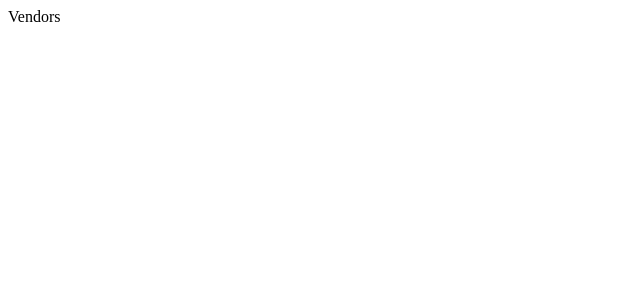
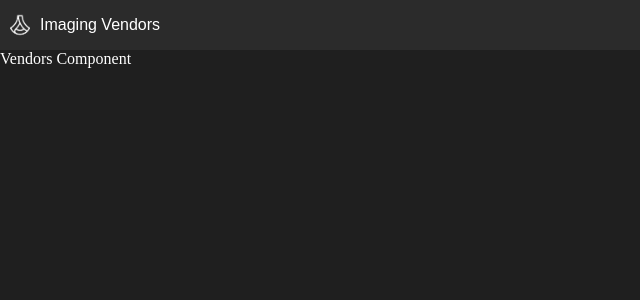
Before and after one commit to thefreymaster/frontend-interview-ts, a React (Vite) app: page / in a window 1280 px wide. Shown: the top 300 px of the page, without its empty margins (0-640 px from the left). Built offline with nearby package versions, Linux system fonts and the light colour scheme.

Commit message:
updated interview

```diff
--- a/src/App.tsx
+++ b/src/App.tsx
@@ -1,12 +1,15 @@
 import "./App.css";
 
 import { api } from "./api/api";
+import { Header } from "./components/Header/Header";
+import { Vendors } from "./components/Vendors/Vendors";
 import { IVendor } from "./interfaces/vendors";
 
 const App = () => {
   return (
     <section className="App">
-      <nav>Vendors</nav>
+      <Header />
+      <Vendors />
     </section>
   );
 };
--- a/src/api/api.ts
+++ b/src/api/api.ts
@@ -1,6 +1,6 @@
 import { Vendors } from "./mockResponse";
 
-export const getVendors = () => {
+export const get = () => {
   return new Promise((resolve) => {
     setTimeout(() => {
       resolve(Vendors);
@@ -9,5 +9,5 @@ export const getVendors = () => {
 };
 
 export const api = {
-  vendors: getVendors,
+  vendors: { get },
 };
--- /dev/null
+++ b/src/components/Header/Header.tsx
@@ -0,0 +1,19 @@
+import AndurilLogo from "../../assets/anduril.png";
+
+export const Header = () => {
+    const style = {
+      backgroundColor: "#2b2b2b",
+      padding: "0rem",
+      color: 'white',
+      fontFamily: "Arial, Helvetica, sans-serif",
+      display: "flex",
+      flexDirection: "row",
+      alignItems: 'center'
+    };
+    return (
+      <nav style={style}>
+        <img src={AndurilLogo} alt="Anduril Logo" width="40px" height="40px" />
+        <p>Imaging Vendors</p>
+      </nav>
+    );
+}
--- /dev/null
+++ b/src/components/Vendors/Vendors.tsx
@@ -0,0 +1,3 @@
+export const Vendors = () => {
+    return <div>Vendors Component</div>;
+}
--- a/src/index.css
+++ b/src/index.css
@@ -0,0 +1,13 @@
+#root {
+    height: 100vh;
+    width: 100vw;
+}
+
+body {
+    margin: 0px;
+    background-color: #1f1f1f;
+}
+
+div {
+    color: white;
+}
```
Also changed, not shown: src/hooks/useVendors.ts (added, +8 -0 lines), src/assets/anduril.png (added), 1 other file (tests, documents, lock files or other folders).
